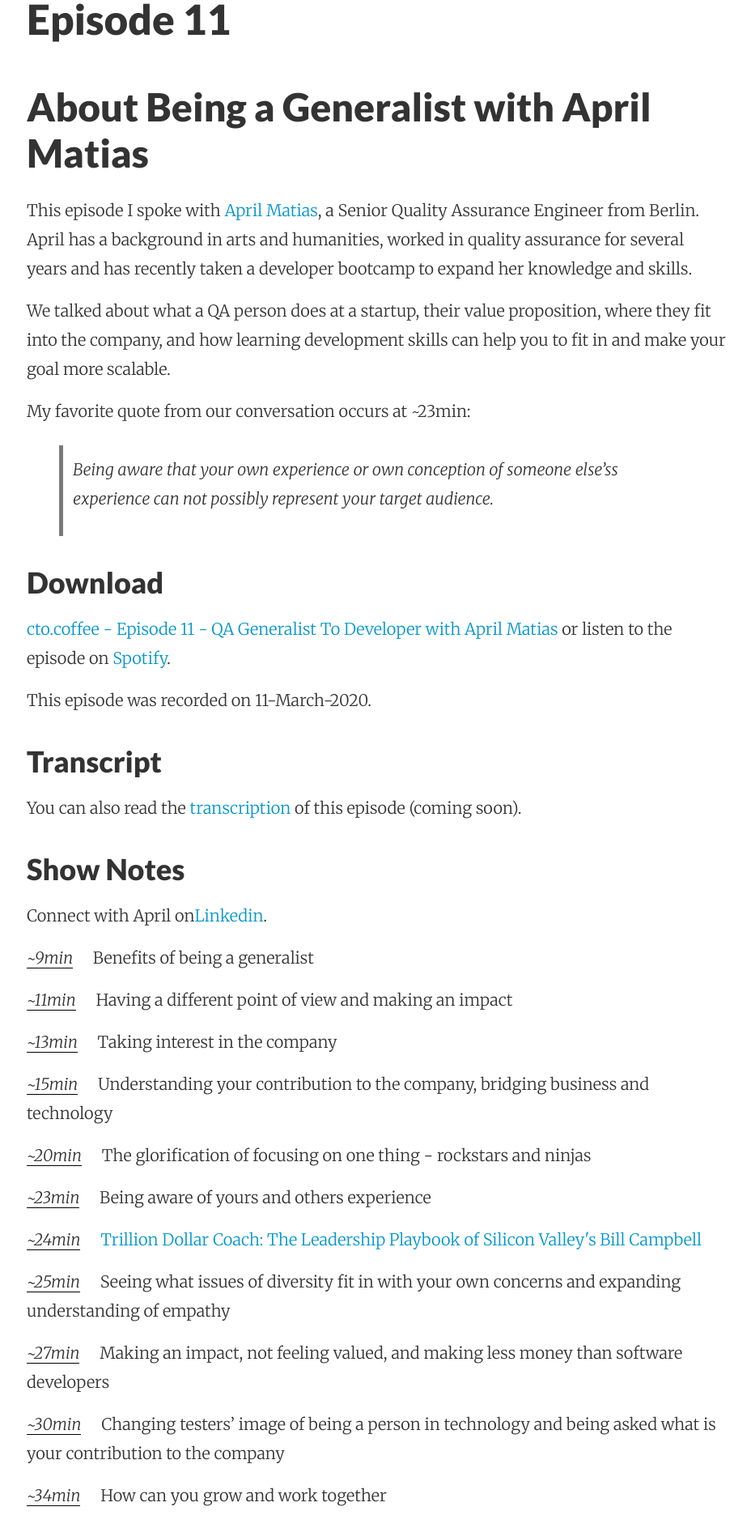
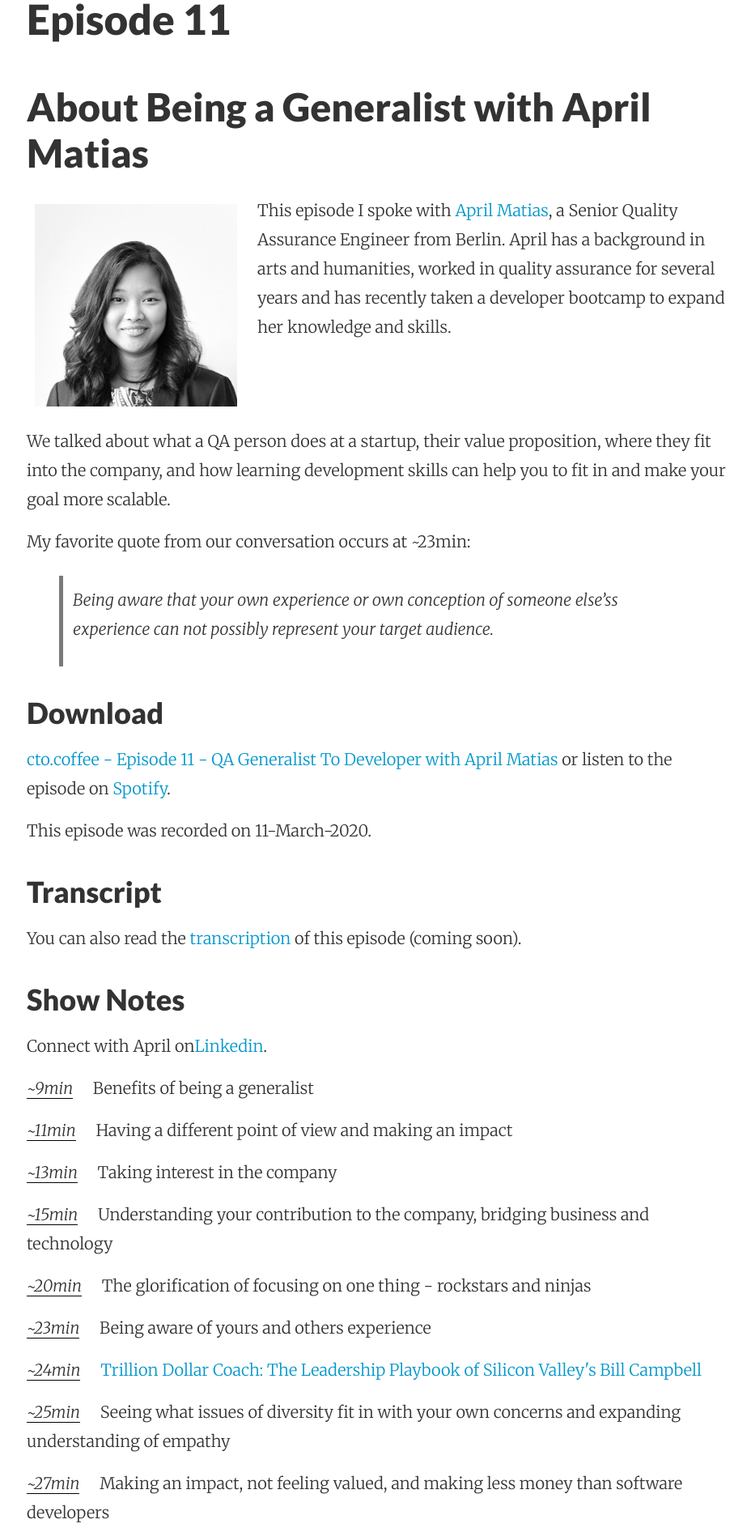
Before and after one commit to benjmin-r/cto.coffee, a Jekyll site: the page built from episodes/_posts/2020-31-03-ep11-about-being-a-egneralist-with-april-matias.md, in a window 1280 px wide. Shown: the part 448-2335 px from the top of the page at 81% size, without its empty margins (175-1103 px from the left). Built offline with Jekyll 4.4.1, drawn with Linux system fonts in a browser that asks for light colours; nearby versions of some CDN libraries.

Commit message:
add profile photo for April on episode11

```diff
--- a/_sass/_main.scss
+++ b/_sass/_main.scss
@@ -1,4 +1,9 @@
 @charset "UTF-8";
+
+.aboutimg {
+  float: left;
+  margin: 0 15px 15px 0;
+}
 
 #show-notes ~ p em {
     margin-right: 20px;
@@ -478,7 +483,7 @@ h6,
 }
 
 @media screen and (max-width: 48em) {
-  #aboutimg {
+  .aboutimg {
     width: 40%;
   }
 
--- a/episodes/_posts/2020-31-03-ep11-about-being-a-egneralist-with-april-matias.md
+++ b/episodes/_posts/2020-31-03-ep11-about-being-a-egneralist-with-april-matias.md
@@ -4,7 +4,7 @@ title: Episode 11 - About Being a Generalist with April Matias
 date: 2020-03-31
 permalink: /episodes/ep11-about-being-a-egneralist-with-april-matias/
 published: true
-summary: "For this episode I spoke with April Matias, a Senior Quality Assurance Engineer from Berlin. April has a background in arts and humanities, worked in quality assurance for several years and has recently taken a developer Bootcamp to expand her knowledge and skills."
+summary: "For this episode I spoke with April Matias, a Senior Quality Assurance Engineer from Berlin. April has a background in arts and humanities, worked in quality assurance for several years and has recently taken a developer bootcamp to expand her knowledge and skills."
 keywords: technology,generalist,specialist,careerchange,people,cto
 file: http://files.cto.coffee/About_Being_a_Generalist_with_April_Matias.mp3
 duration: "47:54"
@@ -16,7 +16,12 @@ block: "no"
 # Episode 11
 ## About Being a Generalist with April Matias
 
-This episode I spoke with [April Matias](https://www.linkedin.com/in/amts/), a Senior Quality Assurance Engineer from Berlin. April has a background in arts and humanities, worked in quality assurance for several years and has recently taken a developer bootcamp to expand her knowledge and skills.
+<p>
+  <img class="aboutimg" src="/static/img/april-matias.jpg" />
+
+  This episode I spoke with <a href="https://www.linkedin.com/in/amts/">April Matias</a>, a Senior Quality Assurance Engineer from Berlin. April has a background in arts and humanities, worked in quality assurance for several years and has recently taken a developer bootcamp to expand her knowledge and skills.
+</p>
+<div style='clear: both;'></div>
 
 We talked about what a QA person does at a startup, their value proposition, where they fit into the company, and how learning development skills can help you to fit in and make your goal more scalable.
 
```
Also changed, not shown: work-with-me/index.md (+1 -1 lines), static/img/april-matias.jpg (added).
